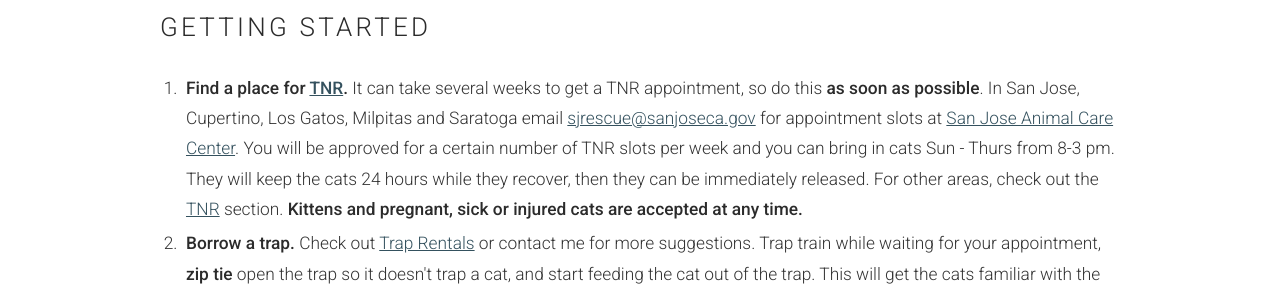
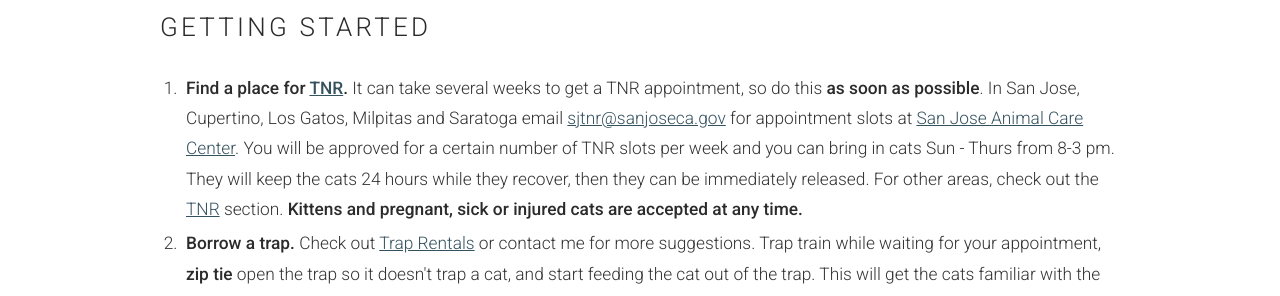
Before and after one commit to sunmeetsingh/bayareacats.github.io, a Jekyll site: the page built from resources.html, in a window 1280 px wide and 900 px high. Shown: the part 314-610 px from the top of the window. Built offline with Jekyll 4.4.1, drawn with Linux system fonts in a browser that asks for light colours.

Commit message:
Update sjtnr email

```diff
--- a/resources.html
+++ b/resources.html
@@ -21,7 +21,7 @@ layout: default
             <section>
                 <h2>Getting Started</h2>
                 <ol>
-                    <li><b>Find a place for <a href="https://www.alleycat.org/our-work/trap-neuter-return/">TNR</a>.</b> It can take several weeks to get a TNR appointment, so do this <b>as soon as possible</b>. In San Jose, Cupertino, Los Gatos, Milpitas and Saratoga email <a target="_blank" href="mailto:sjrescue@sanjoseca.gov">sjrescue@sanjoseca.gov</a> for appointment slots at <a href="https://www.sanjoseca.gov/your-government/departments-offices/animal-care-services/animal-care-services-2">San Jose Animal Care Center</a>. You will be approved for a certain number of TNR slots per week and you can bring in cats Sun - Thurs from 8-3 pm. They will keep the cats 24 hours while they recover, then they can be immediately released. For other areas, check out the <a href="#tnr">TNR</a> section. <b>Kittens and pregnant, sick or injured cats are accepted at any time.</b></li>
+                    <li><b>Find a place for <a href="https://www.alleycat.org/our-work/trap-neuter-return/">TNR</a>.</b> It can take several weeks to get a TNR appointment, so do this <b>as soon as possible</b>. In San Jose, Cupertino, Los Gatos, Milpitas and Saratoga email <a target="_blank" href="mailto:sjtnr@sanjoseca.gov">sjtnr@sanjoseca.gov</a> for appointment slots at <a href="https://www.sanjoseca.gov/your-government/departments-offices/animal-care-services/animal-care-services-2">San Jose Animal Care Center</a>. You will be approved for a certain number of TNR slots per week and you can bring in cats Sun - Thurs from 8-3 pm. They will keep the cats 24 hours while they recover, then they can be immediately released. For other areas, check out the <a href="#tnr">TNR</a> section. <b>Kittens and pregnant, sick or injured cats are accepted at any time.</b></li>
                     <li><b>Borrow a trap.</b> Check out <a href="#trap-rentals">Trap Rentals</a> or contact me for more suggestions. Trap train while waiting for your appointment, <b>zip tie</b> open the trap so it doesn't trap a cat, and start feeding the cat out of the trap. This will get the cats familiar with the trap.</li>
                     <li><b>Learn to trap</b>. Read over the <a href="/trapping">Trapping</a> page for tips, and follow the steps below:
                         <ul style="margin-bottom:0em;">
```
